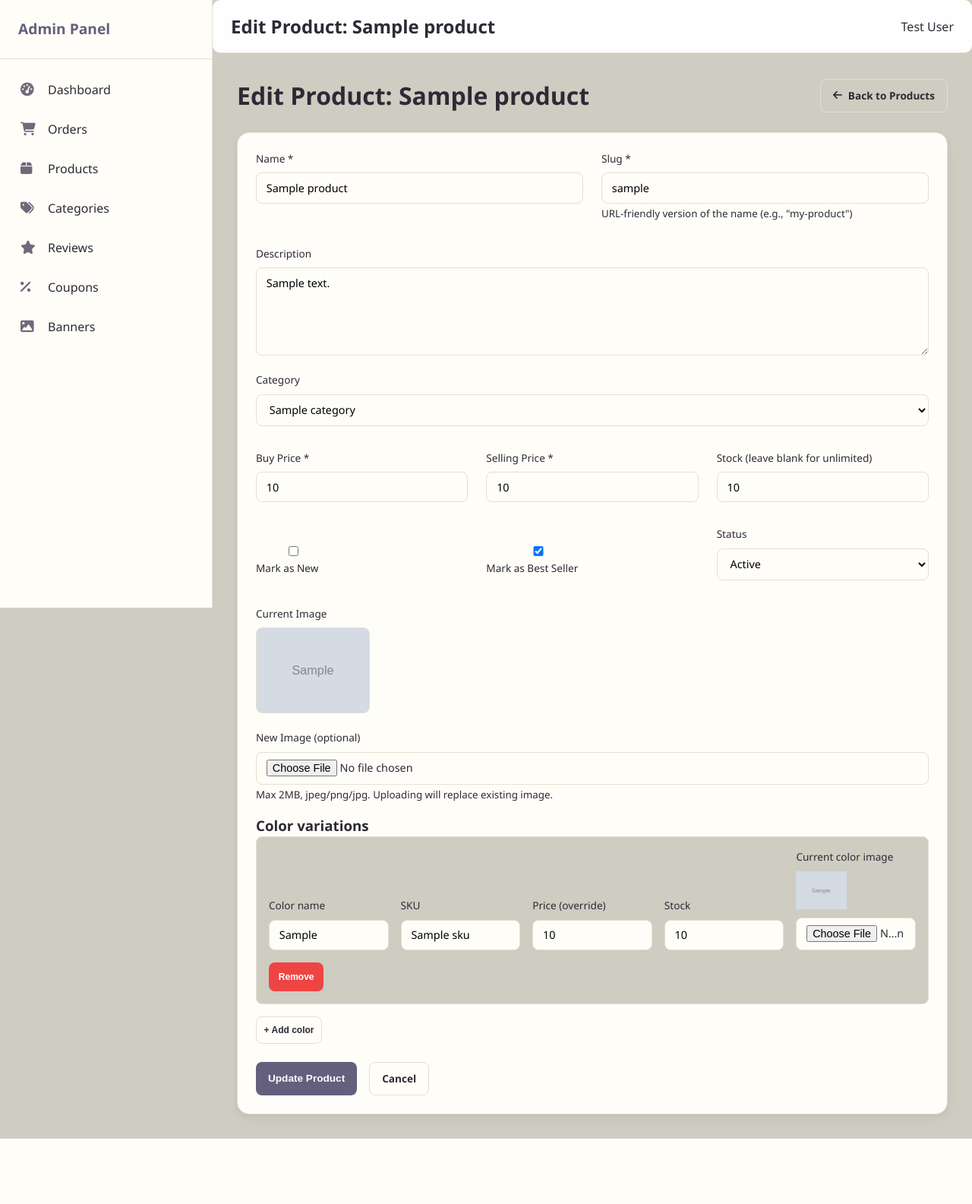
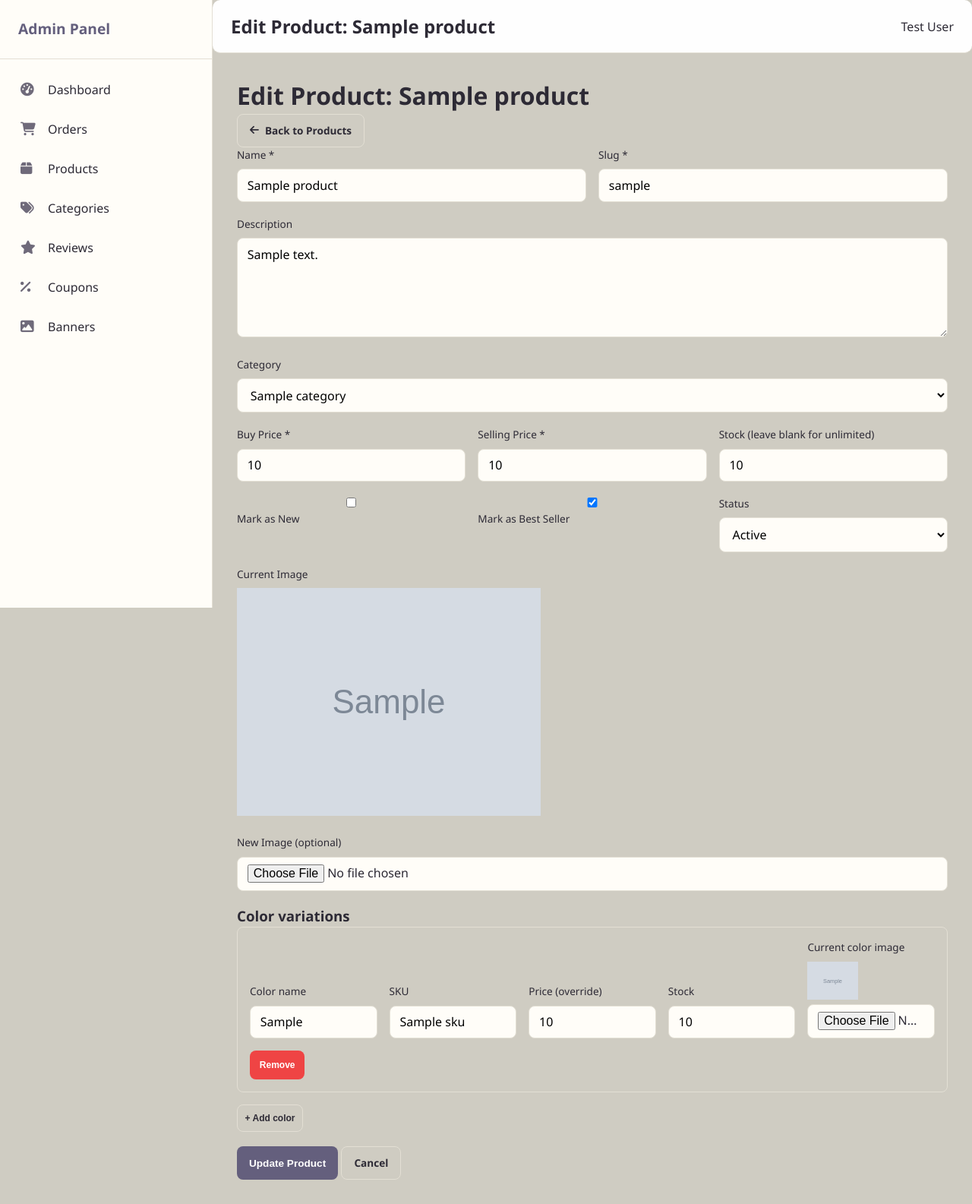
Before and after one commit to adel-8/The-Start, a Laravel app: template resources/views/admin/products/edit.blade.php in a window 1280 px wide. Shown: the whole page at 76% size. Before the commit the page ends 1499 px from the top, so only its background shows below. Run offline with Laravel 12, Linux system fonts and the light colour scheme; a user stored in the database is signed in; data comes from the database, SQL or seed files in the repository; tables that the repository leaves empty hold one stand-in row (values such as "Sample post"); the template is opened without the code that fills it: most values are stand-ins (such as "Sample title", 1, 10 or a date in 2020); grey boxes marked "Sample" are stand-in pictures; style sheets or scripts are compiled from the project's sources; some libraries are stand-ins or nearby versions.

Commit message:
Add some modification for tests

```diff
--- a/resources/views/admin/products/edit.blade.php
+++ b/resources/views/admin/products/edit.blade.php
@@ -20,22 +20,19 @@
     </div>
 @endif
 
-<form action="/debug-form" method="POST" enctype="multipart/form-data" class="product-form">
+<form action="{{ route('admin.products.update', $product) }}" method="POST" enctype="multipart/form-data" class="product-form">
     @csrf
     @method('PUT')
 
+    <!-- Basic product fields (name, slug, description, etc.) – same as before -->
     <div class="form-row">
         <div class="form-group">
             <label for="name">{{ __('admin.product_name') }} *</label>
             <input type="text" name="name" id="name" value="{{ old('name', $product->name) }}" required>
-            @error('name') <span class="error">{{ $message }}</span> @enderror
         </div>
-
         <div class="form-group">
             <label for="slug">{{ __('admin.slug') }} *</label>
             <input type="text" name="slug" id="slug" value="{{ old('slug', $product->slug) }}" required>
-            <small>{{ __('admin.slug_help') }}</small>
-            @error('slug') <span class="error">{{ $message }}</span> @enderror
         </div>
     </div>
 
@@ -75,16 +72,10 @@
 
     <div class="form-row">
         <div class="form-group checkbox-group">
-            <label>
-                <input type="checkbox" name="is_new" value="1" {{ old('is_new', $product->is_new) ? 'checked' : '' }}>
-                {{ __('admin.mark_as_new') }}
-            </label>
+            <label><input type="checkbox" name="is_new" value="1" {{ old('is_new', $product->is_new) ? 'checked' : '' }}> {{ __('admin.mark_as_new') }}</label>
         </div>
         <div class="form-group checkbox-group">
-            <label>
-                <input type="checkbox" name="bestseller" value="1" {{ old('bestseller', $product->bestseller) ? 'checked' : '' }}>
-                {{ __('admin.mark_as_bestseller') }}
-            </label>
+            <label><input type="checkbox" name="bestseller" value="1" {{ old('bestseller', $product->bestseller) ? 'checked' : '' }}> {{ __('admin.mark_as_bestseller') }}</label>
         </div>
         <div class="form-group">
             <label for="status">{{ __('admin.status') }}</label>
@@ -95,12 +86,12 @@
         </div>
     </div>
 
-    {{-- Current main image --}}
+    <!-- Main image -->
     <div class="form-group">
         <label>{{ __('admin.current_image') }}</label>
         <div class="current-image">
             @if($product->image_url)
-                <img src="{{ asset($product->image_url) }}" alt="{{ $product->name }}" id="currentImage">
+                <img src="{{ asset($product->image_url) }}" alt="{{ $product->name }}">
             @else
                 <span class="no-image">{{ __('admin.no_image') }}</span>
             @endif
@@ -110,8 +101,6 @@
     <div class="form-group">
         <label for="image">{{ __('admin.new_image_optional') }}</label>
         <input type="file" name="image" id="image" accept="image/*">
-        <small>{{ __('admin.image_replace_help') }}</small>
-        @error('image') <span class="error">{{ $message }}</span> @enderror
     </div>
 
     <div class="form-group" id="imagePreviewContainer" style="display: none;">
@@ -119,38 +108,40 @@
         <img id="imagePreview" style="max-width: 200px; max-height: 200px;">
     </div>
 
-    {{-- ========== COLOR VARIATIONS (INSIDE THE FORM) ========== --}}
+    <!-- ========== COLOR VARIATIONS (FIXED) ========== -->
     <div class="form-group">
         <h3>{{ __('admin.color_variations') }}</h3>
         <div id="variations-container">
             @if($product->colorVariations && $product->colorVariations->count())
-                @foreach($product->colorVariations as $index => $var)
+                @foreach($product->colorVariations as $var)
                     <div class="variation-row" data-id="{{ $var->id }}">
+                        <!-- Existing variation: send its ID as separate array for deletion tracking -->
                         <input type="hidden" name="variation_ids[]" value="{{ $var->id }}">
+                        <!-- Use variation ID as array key to avoid index mismatch -->
                         <div class="form-group">
                             <label>{{ __('admin.color_name') }}</label>
-                            <input type="text" name="variations[{{ $index }}][attribute_value]" value="{{ $var->attribute_value }}" required>
+                            <input type="text" name="variations[{{ $var->id }}][attribute_value]" value="{{ $var->attribute_value }}" required>
                         </div>
                         <div class="form-group">
                             <label>{{ __('admin.sku') }}</label>
-                            <input type="text" name="variations[{{ $index }}][sku]" value="{{ $var->sku }}">
+                            <input type="text" name="variations[{{ $var->id }}][sku]" value="{{ $var->sku }}">
                         </div>
                         <div class="form-group">
                             <label>{{ __('admin.price_override') }}</label>
-                            <input type="number" step="0.01" name="variations[{{ $index }}][price]" value="{{ $var->price }}">
+                            <input type="number" step="0.01" name="variations[{{ $var->id }}][price]" value="{{ $var->price }}">
                         </div>
                         <div class="form-group">
                             <label>{{ __('admin.stock') }}</label>
-                            <input type="number" name="variations[{{ $index }}][stock]" value="{{ $var->stock }}" required>
+                            <input type="number" name="variations[{{ $var->id }}][stock]" value="{{ $var->stock }}" required>
                         </div>
                         <div class="form-group">
                             <label>{{ __('admin.current_color_image') }}</label>
                             @if($var->image_url)
-                                <div><img src="{{ asset($var->image_url) }}" style="max-height: 50px; margin-bottom: 5px;"></div>
+                                <div><img src="{{ asset($var->image_url) }}" style="max-height: 50px;"></div>
                             @endif
-                            <input type="file" name="variation_images[{{ $index }}]" accept="image/*">
+                            <input type="file" name="variation_images[{{ $var->id }}]" accept="image/*">
                         </div>
-                        <button type="button" class="remove-variation btn-sm">{{ __('admin.remove') }}</button>
+                        <button type="button" class="remove-variation btn-sm btn-danger">{{ __('admin.remove') }}</button>
                     </div>
                 @endforeach
             @endif
@@ -167,79 +158,7 @@
 
 @push('styles')
 <style>
-    .edit-product-header {
-        display: flex;
-        justify-content: space-between;
-        align-items: center;
-        margin-bottom: 1.5rem;
-        flex-wrap: wrap;
-        gap: 1rem;
-    }
-    .product-form {
-        background: var(--color-surface);
-        padding: 1.5rem;
-        border-radius: 1rem;
-        border: 1px solid var(--color-border);
-        box-shadow: var(--shadow-sm);
-    }
-    .form-row {
-        display: flex;
-        gap: 1.5rem;
-        flex-wrap: wrap;
-        margin-bottom: 1rem;
-    }
-    .form-group {
-        flex: 1;
-        min-width: 200px;
-        margin-bottom: 1rem;
-    }
-    .checkbox-group {
-        display: flex;
-        align-items: center;
-        margin-top: 1.5rem;
-    }
-    .checkbox-group label {
-        margin-bottom: 0;
-        font-weight: normal;
-    }
-    .form-group label {
-        display: block;
-        margin-bottom: 0.5rem;
-        font-weight: 500;
-        color: var(--color-text);
-    }
-    .form-group input, .form-group select, .form-group textarea {
-        width: 100%;
-        padding: 0.6rem 0.8rem;
-        border: 1px solid var(--color-border);
-        border-radius: 0.5rem;
-        font-family: inherit;
-        font-size: 0.9rem;
-        transition: 0.2s;
-    }
-    .form-group input:focus, .form-group select:focus, .form-group textarea:focus {
-        outline: none;
-        border-color: var(--color-primary);
-        box-shadow: 0 0 0 2px rgba(100,95,125,0.1);
-    }
-    .error {
-        color: var(--color-danger);
-        font-size: 0.75rem;
-        display: block;
-        margin-top: 0.25rem;
-    }
-    .current-image img {
-        max-width: 150px;
-        max-height: 150px;
-        border-radius: 0.5rem;
-        border: 1px solid var(--color-border);
-    }
-    .form-actions {
-        margin-top: 1.5rem;
-        display: flex;
-        gap: 1rem;
-        flex-wrap: wrap;
-    }
+    /* Your existing styles */
     .variation-row {
         background: var(--color-background);
         border: 1px solid var(--color-border);
@@ -250,7 +169,6 @@
         flex-wrap: wrap;
         gap: 1rem;
         align-items: flex-end;
-        position: relative;
     }
     .variation-row .form-group {
         flex: 1;
@@ -267,18 +185,12 @@
         height: 38px;
         align-self: flex-end;
     }
-    @media (max-width: 768px) {
-        .form-row { flex-direction: column; gap: 0; }
-        .checkbox-group { margin-top: 0; }
-        .variation-row { flex-direction: column; align-items: stretch; }
-        .remove-variation { align-self: stretch; }
-    }
 </style>
 @endpush
 
 @push('scripts')
 <script>
-    // Image preview for main product image
+    // Image preview for main image
     const imageInput = document.getElementById('image');
     const previewContainer = document.getElementById('imagePreviewContainer');
     const previewImage = document.getElementById('imagePreview');
@@ -299,46 +211,45 @@
         });
     }
 
-    // Variation management
+    // Variation management – new rows use a timestamp as a unique placeholder key
     const variationsContainer = document.getElementById('variations-container');
     const addVariationBtn = document.getElementById('addVariation');
-    // Count existing variations to start indexing from that number
-    let variationCount = variationsContainer ? variationsContainer.children.length : 0;
 
     if (variationsContainer && addVariationBtn) {
         addVariationBtn.addEventListener('click', () => {
+            const timestamp = Date.now();
             const newRow = document.createElement('div');
             newRow.className = 'variation-row';
+            // New rows do NOT have a variation_id input – they will be created as new records
             newRow.innerHTML = `
                 <div class="form-group">
                     <label>{{ __('admin.color_name') }}</label>
-                    <input type="text" name="variations[${variationCount}][attribute_value]" placeholder="{{ __('admin.color_example') }}" required>
+                    <input type="text" name="variations[${timestamp}][attribute_value]" placeholder="{{ __('admin.color_example') }}" required>
                 </div>
                 <div class="form-group">
                     <label>{{ __('admin.sku_optional') }}</label>
-                    <input type="text" name="variations[${variationCount}][sku]" placeholder="SKU">
+                    <input type="text" name="variations[${timestamp}][sku]" placeholder="SKU">
                 </div>
                 <div class="form-group">
                     <label>{{ __('admin.price_override') }}</label>
-                    <input type="number" step="0.01" name="variations[${variationCount}][price]" placeholder="{{ __('admin.leave_blank') }}">
+                    <input type="number" step="0.01" name="variations[${timestamp}][price]" placeholder="{{ __('admin.leave_blank') }}">
                 </div>
                 <div class="form-group">
                     <label>{{ __('admin.stock') }}</label>
-                    <input type="number" name="variations[${variationCount}][stock]" value="0" required>
+                    <input type="number" name="variations[${timestamp}][stock]" value="0" required>
                 </div>
                 <div class="form-group">
                     <label>{{ __('admin.color_image') }}</label>
-                    <input type="file" name="variation_images[${variationCount}]" accept="image/*">
+                    <input type="file" name="variation_images[${timestamp}]" accept="image/*">
                 </div>
-                <button type="button" class="remove-variation btn-sm">{{ __('admin.remove') }}</button>
+                <button type="button" class="remove-variation btn-sm btn-danger">{{ __('admin.remove') }}</button>
             `;
             variationsContainer.appendChild(newRow);
-            variationCount++;
-
+            // Attach remove handler
             newRow.querySelector('.remove-variation').addEventListener('click', () => newRow.remove());
         });
 
-        // Attach remove event to existing variation rows
+        // Attach remove handler to existing rows
         document.querySelectorAll('.remove-variation').forEach(btn => {
             btn.addEventListener('click', function() {
                 this.closest('.variation-row').remove();
```
Also changed, not shown: app/Http/Controllers/Admin/ProductController.php (+9 -13 lines).
